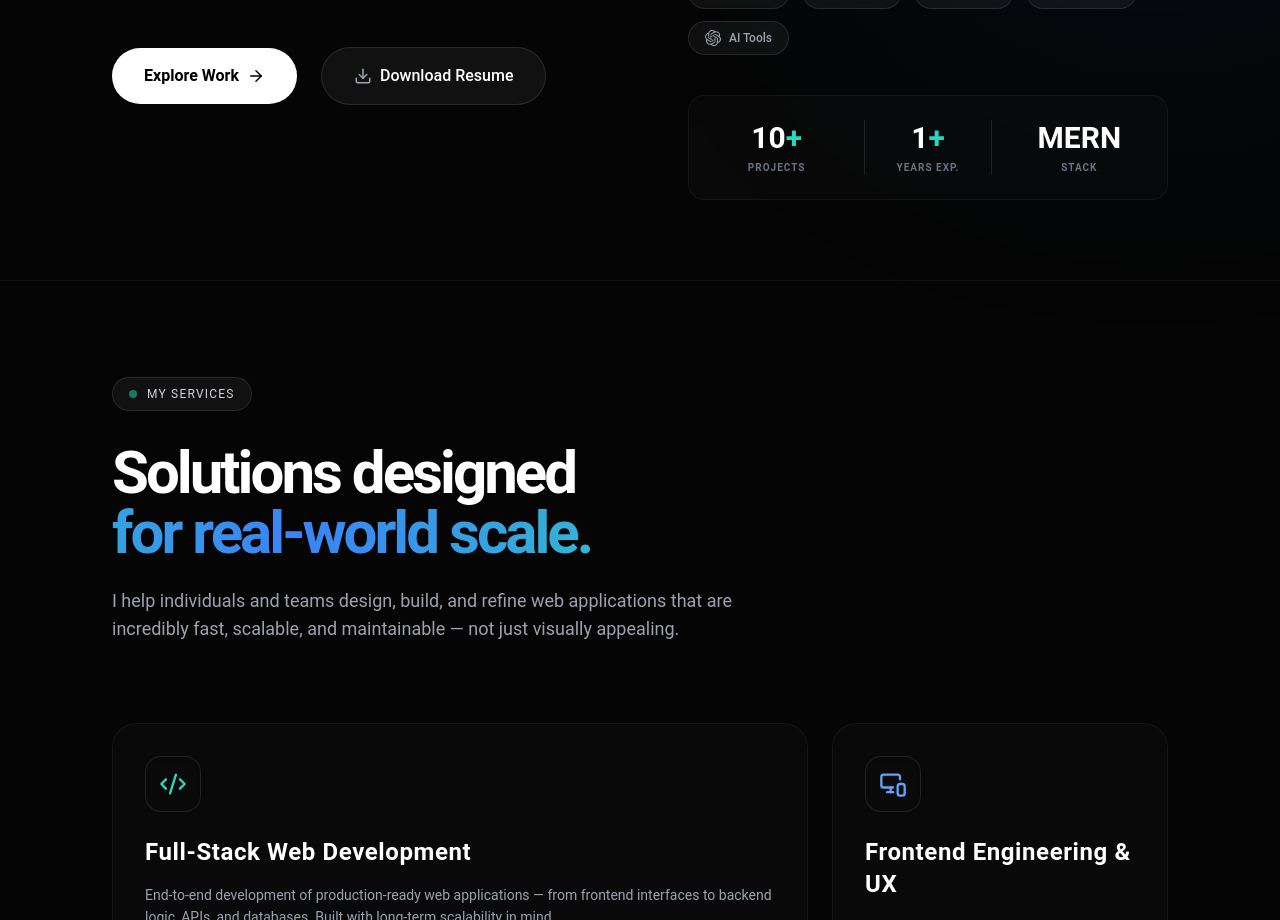
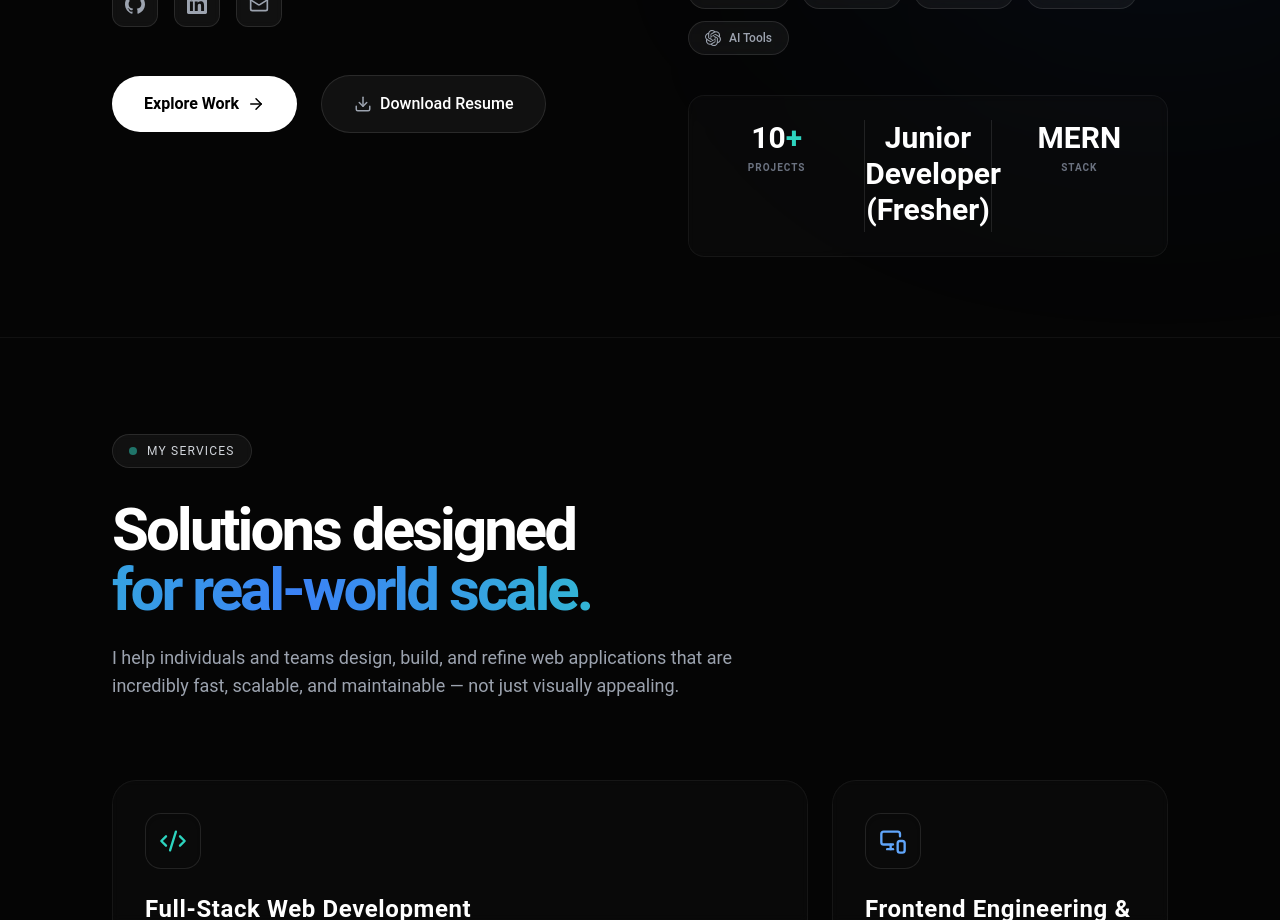
Before and after one commit to khanlazyanas/Portfolio-frontend, a React (Vite) app: page / in a window 1280 px wide. Shown: the part 860-1780 px from the top of the page. Built offline with nearby package versions, Linux system fonts and the light colour scheme; the HTML template or start-up script is replaced by a standard one.

Commit message:
update in home.jsx

```diff
--- a/src/pages/Home.jsx
+++ b/src/pages/Home.jsx
@@ -283,8 +283,8 @@ const Home = () => {
                   <p className="text-[10px] uppercase tracking-widest text-gray-500 font-semibold">Projects</p>
                 </div>
                 <div className="text-center border-l border-r border-white/10 group/stat">
-                  <p className="text-3xl font-bold text-white mb-1 group-hover/stat:scale-110 transition-transform">1<span className="text-teal-400">+</span></p>
-                  <p className="text-[10px] uppercase tracking-widest text-gray-500 font-semibold">Years Exp.</p>
+                  <p className="text-3xl font-bold text-white mb-1 group-hover/stat:scale-110 transition-transform">Junior Developer (Fresher)<span className="text-teal-400"></span></p>
+                  <p className="text-[10px] uppercase tracking-widest text-gray-500 font-semibold"></p>
                 </div>
                 <div className="text-center group/stat">
                   <p className="text-3xl font-bold text-white mb-1 group-hover/stat:scale-110 transition-transform">MERN</p>
--- a/src/pages/Resume.jsx
+++ b/src/pages/Resume.jsx
@@ -70,7 +70,7 @@ const Resume = () => {
               {/* Action Buttons */}
               <div className="flex flex-col sm:flex-row items-center gap-4">
 
-                {/* PDF Button (Primary) - FIX HERE */}
+                {/* PDF Button (Primary) */}
                 <a
                   href="/Anas_Khan_CV6.pdf"
                   target="_blank"
@@ -80,7 +80,7 @@ const Resume = () => {
                   <Eye size={18} /> View PDF
                 </a>
 
-                {/* DOCX Button (Secondary) - FIX HERE */}
+                {/* DOCX Button (Secondary) */}
                 <a
                   href="/Anas_Khan_CV5.docx"
                   download
```
